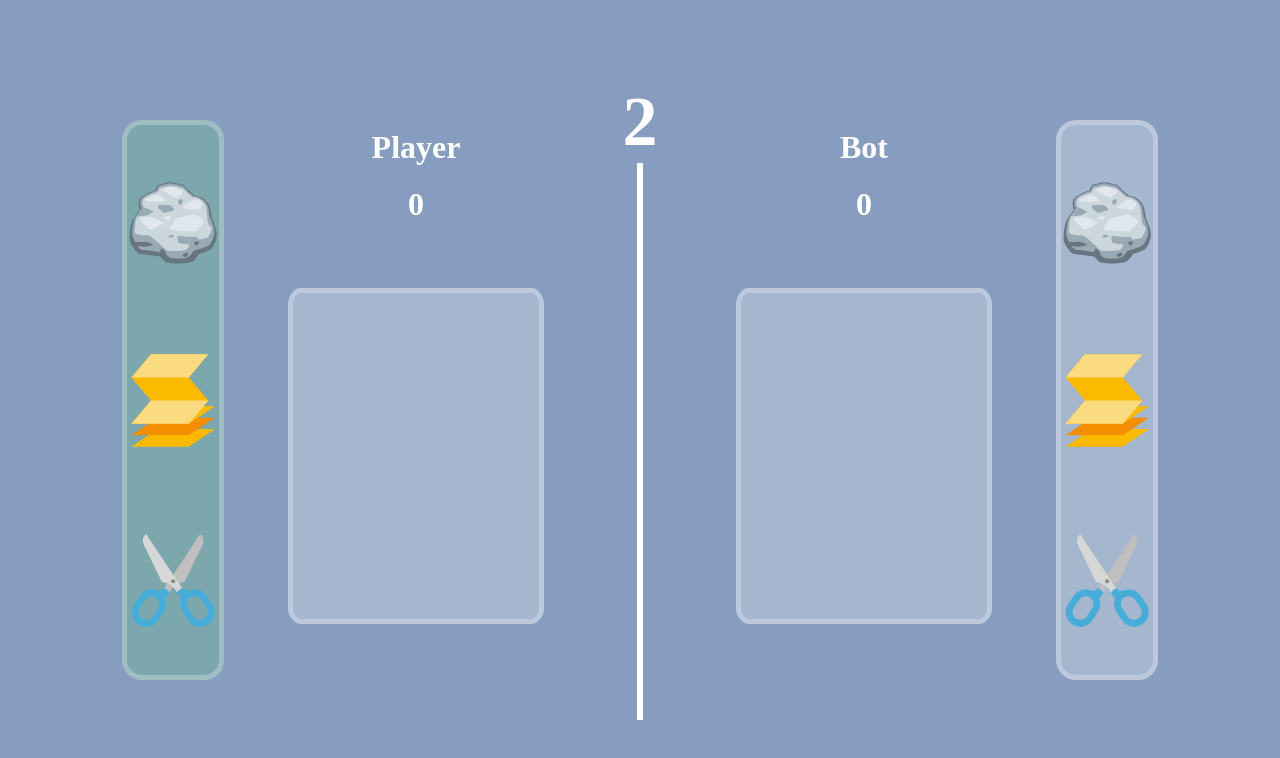
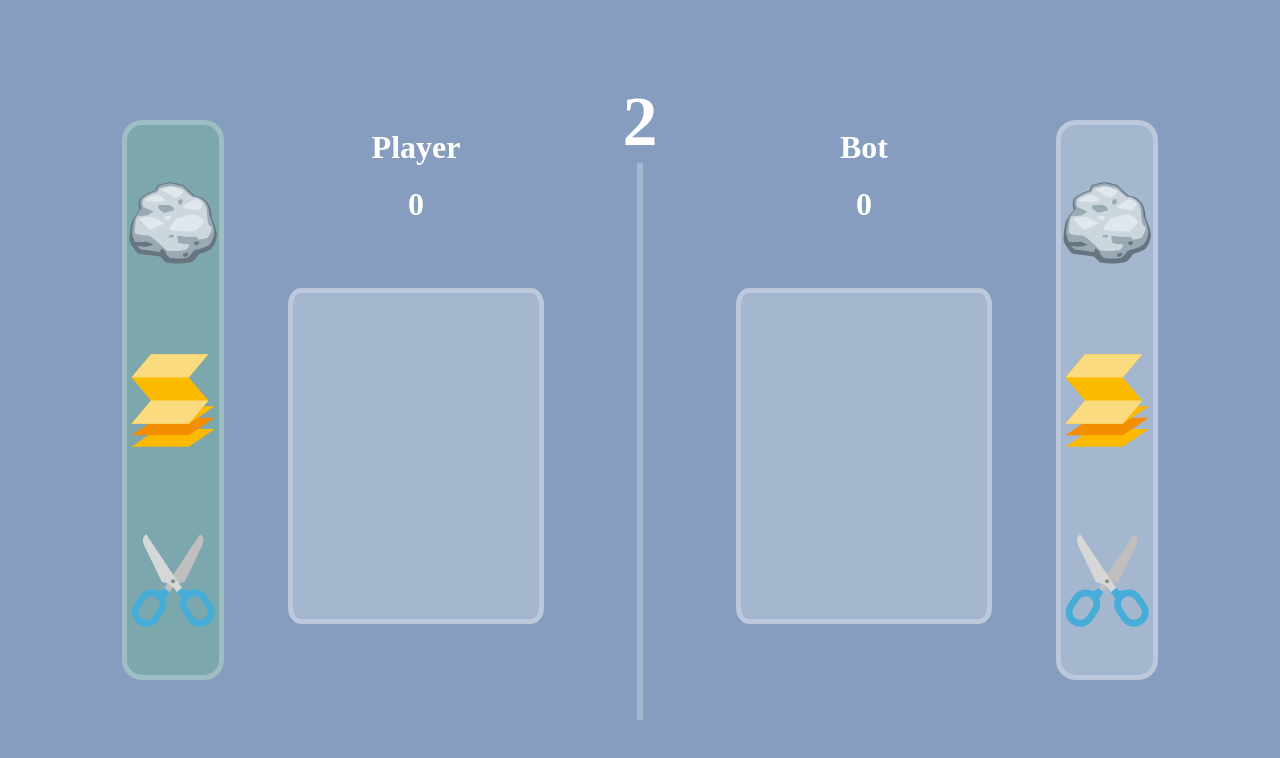
Before and after one commit to Zwolak13/RockPaperScissorsWebGame, a plain HTML site: page index.html in a window 1280 px wide. Drawn offline with Linux system fonts and the light colour scheme.

Commit message:
Changed opacity of split

```diff
--- a/styles.css
+++ b/styles.css
@@ -81,7 +81,7 @@
     font-weight: bold;
 }
 #line{
-    background-color: white;
+    background-color: rgba(255, 255, 255, 0.26);
     width: 10%;
     height: 100%;
 }
```
